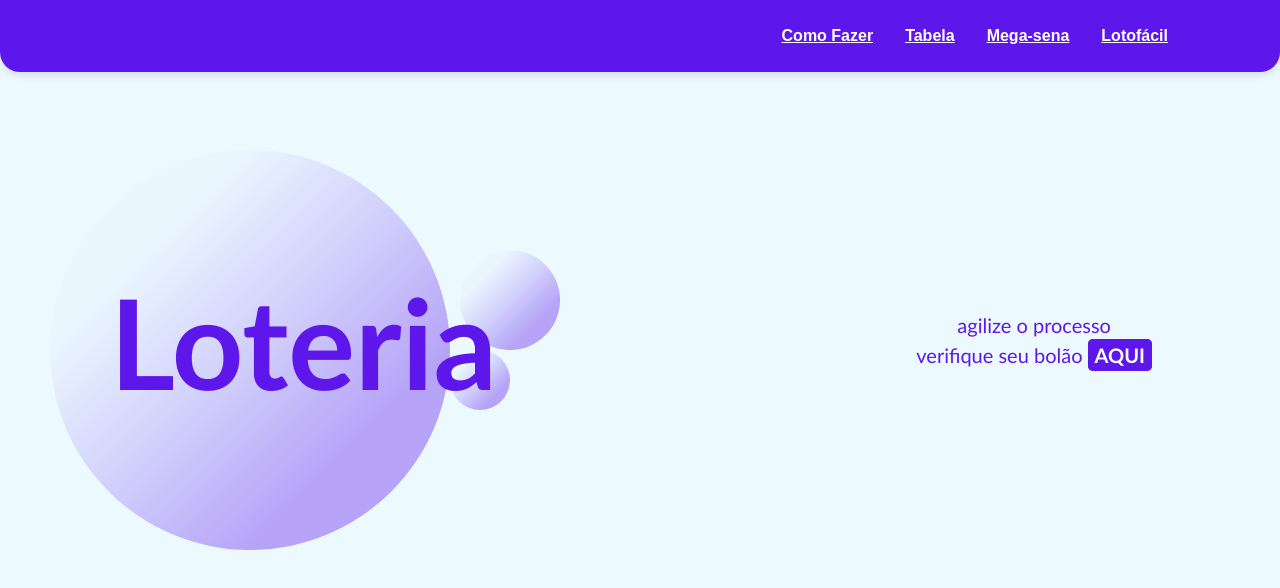
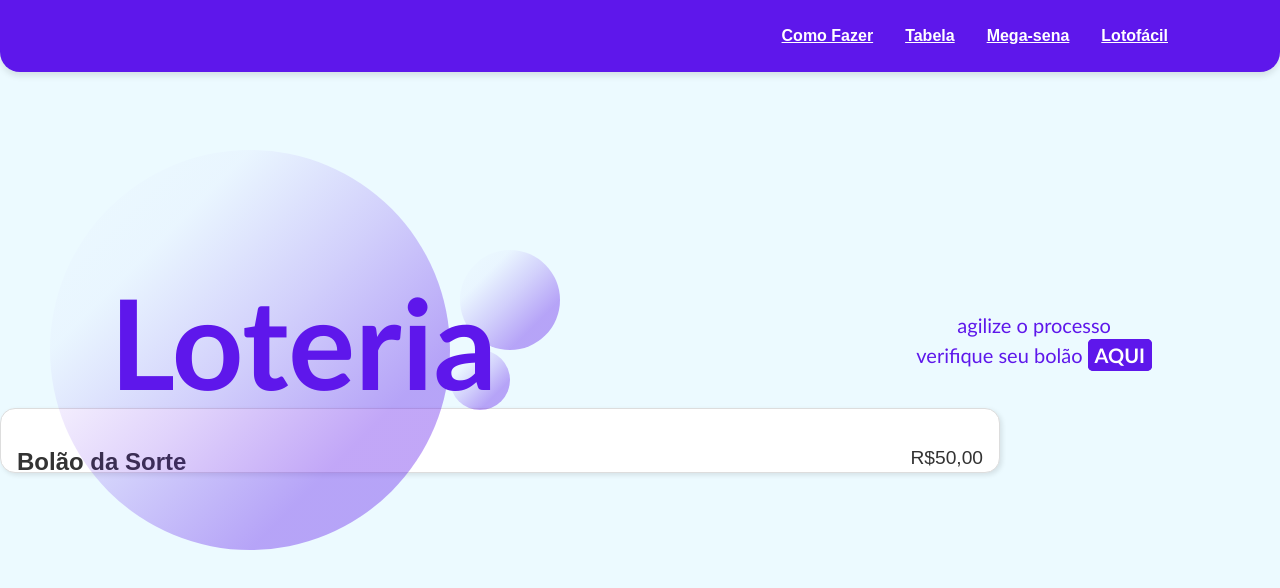
Before and after one commit to Thoomaz/loteria-frontend, a React (Vite) app in the folder frontend-loteria/: page / in a window 1280 px wide. Shown: the top 588 px of the page. Built offline with nearby package versions, Linux system fonts and the light colour scheme.

Commit message:
test cards

```diff
--- a/frontend-loteria/src/App.tsx
+++ b/frontend-loteria/src/App.tsx
@@ -1,3 +1,4 @@
+import Card from "./components/card/Card";
 import Header from "./components/header/Header";
 import Presentation from "./components/presentation/Presentation";
 
@@ -6,6 +7,7 @@ function App() {
     <>
       <Header />
       <Presentation />
+      <Card title="Bolão da Sorte" price="R$50,00"/>
     </>
   );
 }
```
